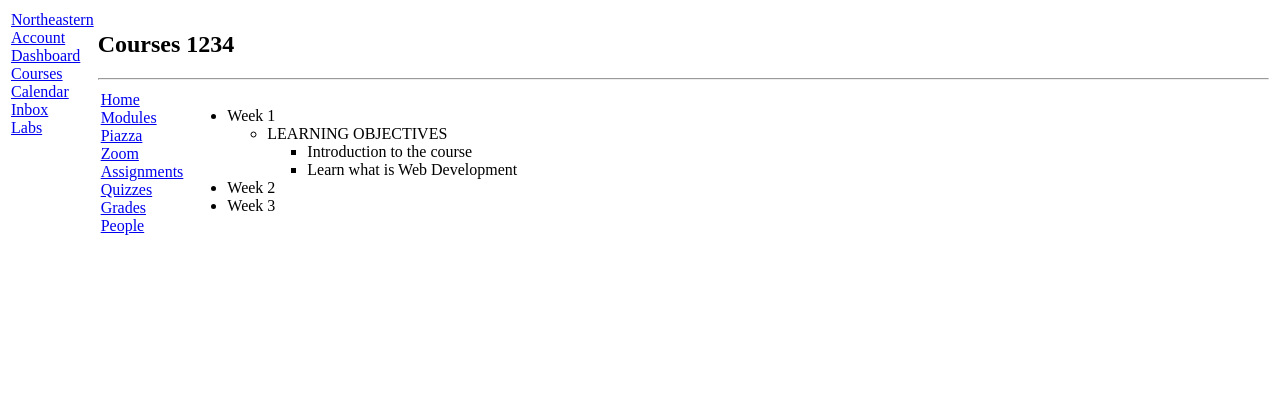
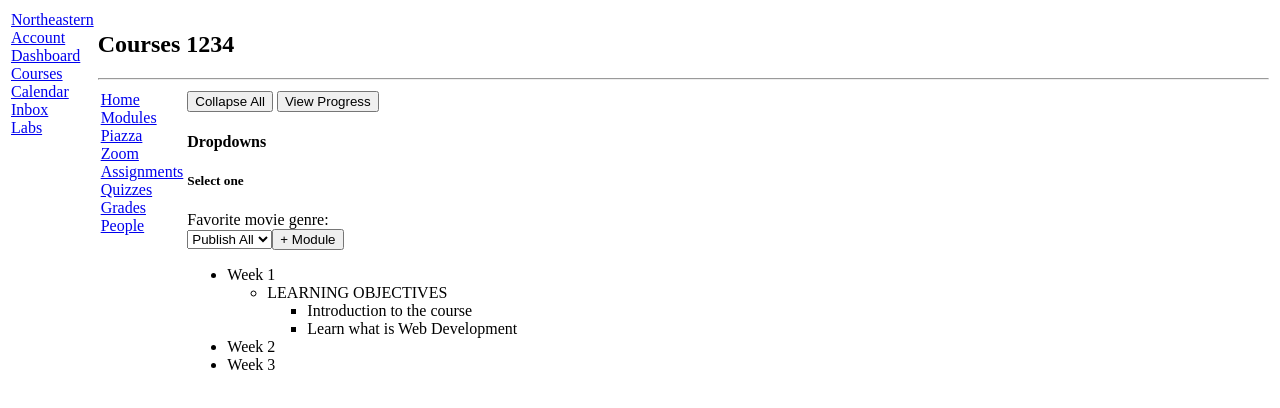
Before and after one commit to jess-hollander/kambaz-next-js, a Next.js app: page /Courses/1234/Modules in a window 1280 px wide. Shown: the top 408 px of the page. Built offline with nearby package versions, Linux system fonts and the light colour scheme.

Commit message:
add buttons

```diff
--- a/app/(Kambaz)/Courses/[cid]/Modules/page.tsx
+++ b/app/(Kambaz)/Courses/[cid]/Modules/page.tsx
@@ -1,7 +1,15 @@
 export default function Modules() {
     return (
         <div>
-            {/* Implement Collapse All button, View Progress button, etc. */}
+            <button>Collapse All</button> <button>View Progress</button>
+            <h4 id="wd-dropdowns">Dropdowns</h4>
+            <h5>Select one</h5>
+            <label htmlFor="wd-select-one-option">
+                Favorite movie genre: </label><br />
+            <select id="wd-select-one-option">
+                <option value="Publish All">Publish All</option>
+            </select>
+            <button>+ Module</button>
             <ul>
                 <li className="wd-module">
                     <div className="wd-title">Week 1</div>
```
Also changed, not shown: app/(Kambaz)/Courses/[cid]/Home/Status.tsx (+6 -1 lines).
